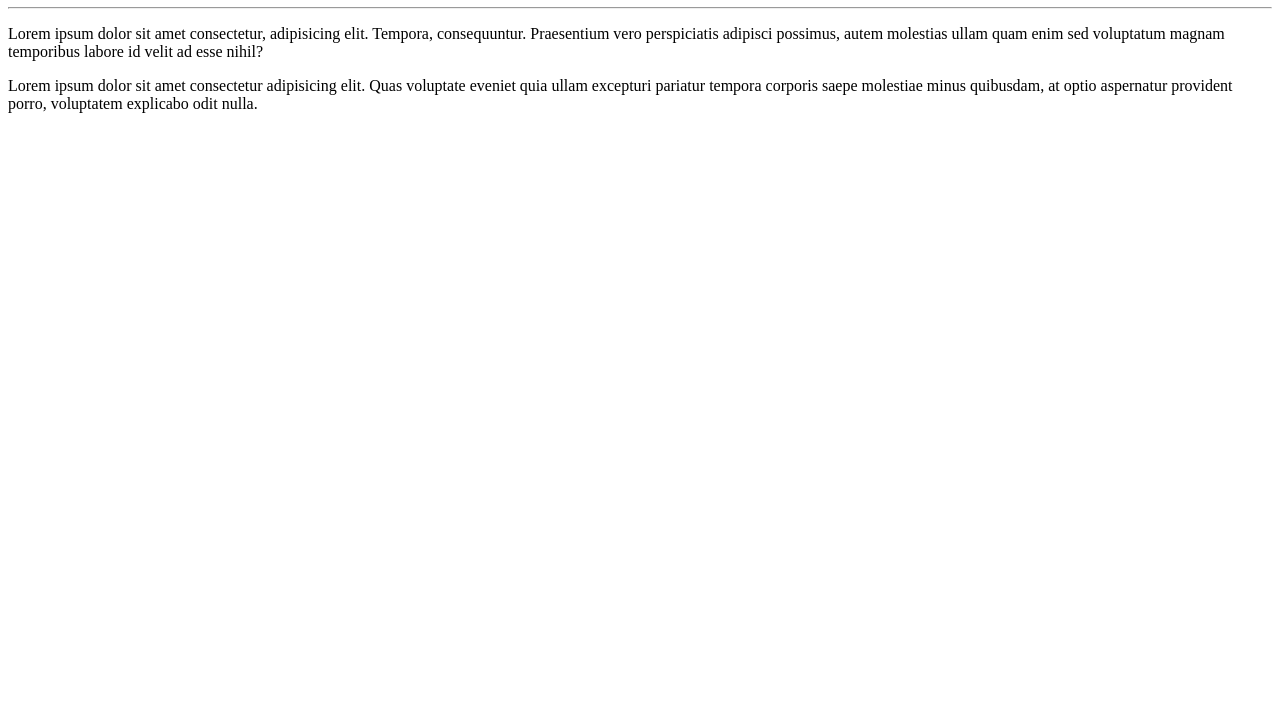
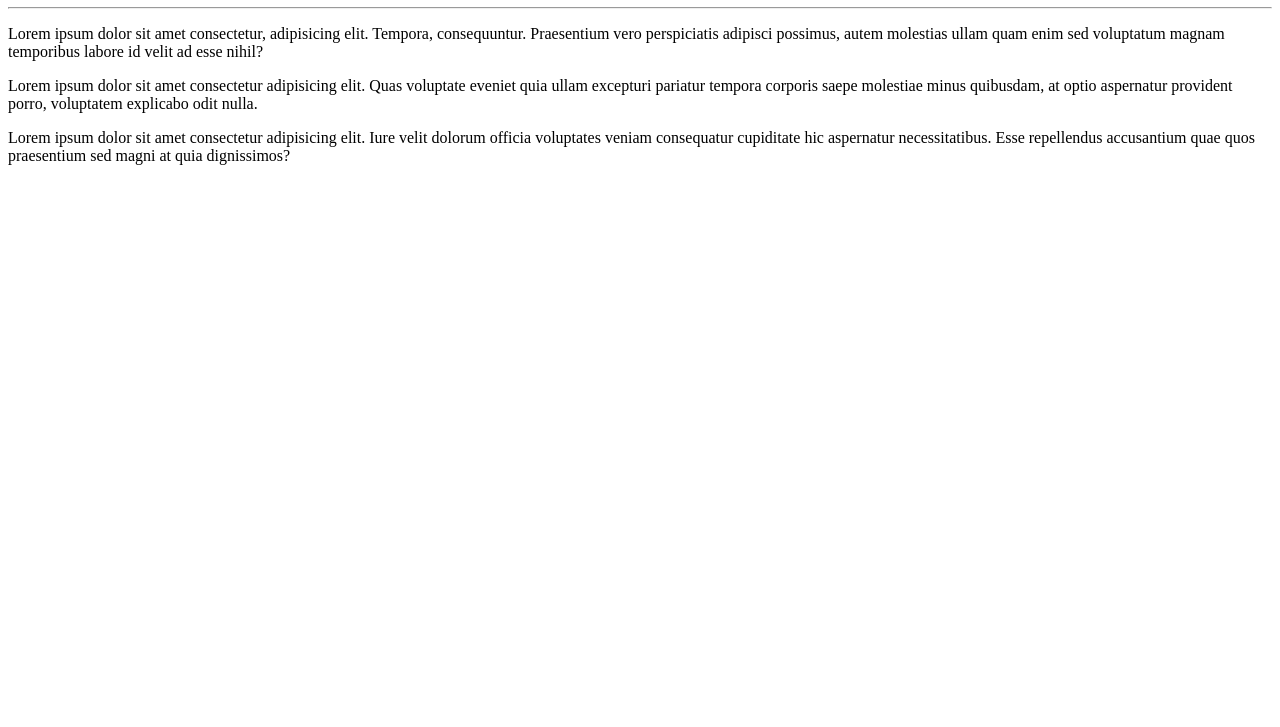
Before and after one commit to EnzoClares/ola-mundo, a plain HTML site: page SITE-EXEMPLO/index.html in a window 1280 px wide. Shown: the part 73-800 px from the top of the page. Drawn offline with Linux system fonts and the light colour scheme.

Commit message:
update teste
relembrando como funciona

```diff
--- a/SITE-EXEMPLO/index.html
+++ b/SITE-EXEMPLO/index.html
@@ -10,5 +10,8 @@
     <hr>
     <p>Lorem ipsum dolor sit amet consectetur, adipisicing elit. Tempora, consequuntur. Praesentium vero perspiciatis adipisci possimus, autem molestias ullam quam enim sed voluptatum magnam temporibus labore id velit ad esse nihil?</p>
     <p>Lorem ipsum dolor sit amet consectetur adipisicing elit. Quas voluptate eveniet quia ullam excepturi pariatur tempora corporis saepe molestiae minus quibusdam, at optio aspernatur provident porro, voluptatem explicabo odit nulla.</p>
+    <p>
+        Lorem ipsum dolor sit amet consectetur adipisicing elit. Iure velit dolorum officia voluptates veniam consequatur cupiditate hic aspernatur necessitatibus. Esse repellendus accusantium quae quos praesentium sed magni at quia dignissimos?
+    </p>
 </body>
 </html>
```
